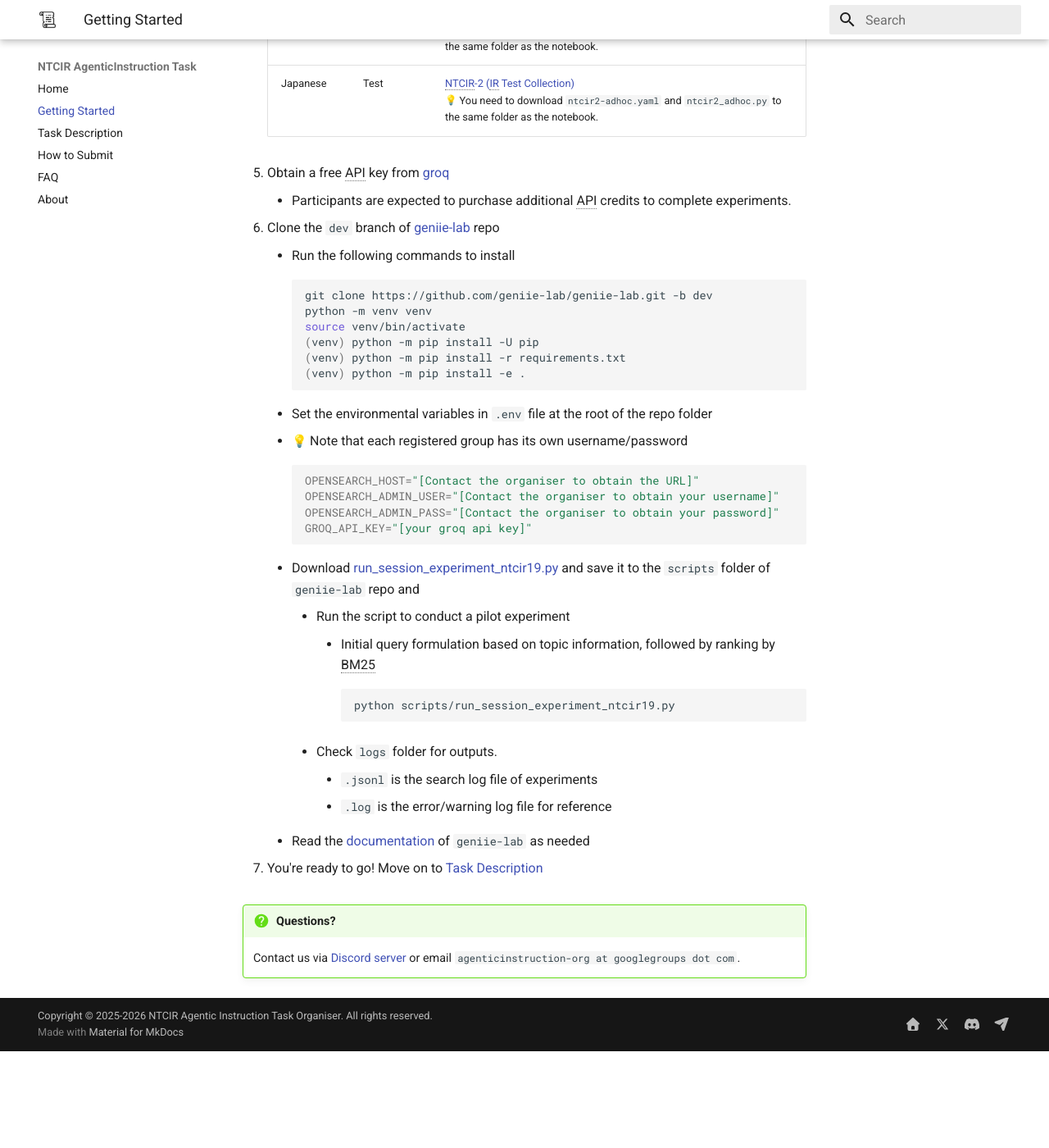
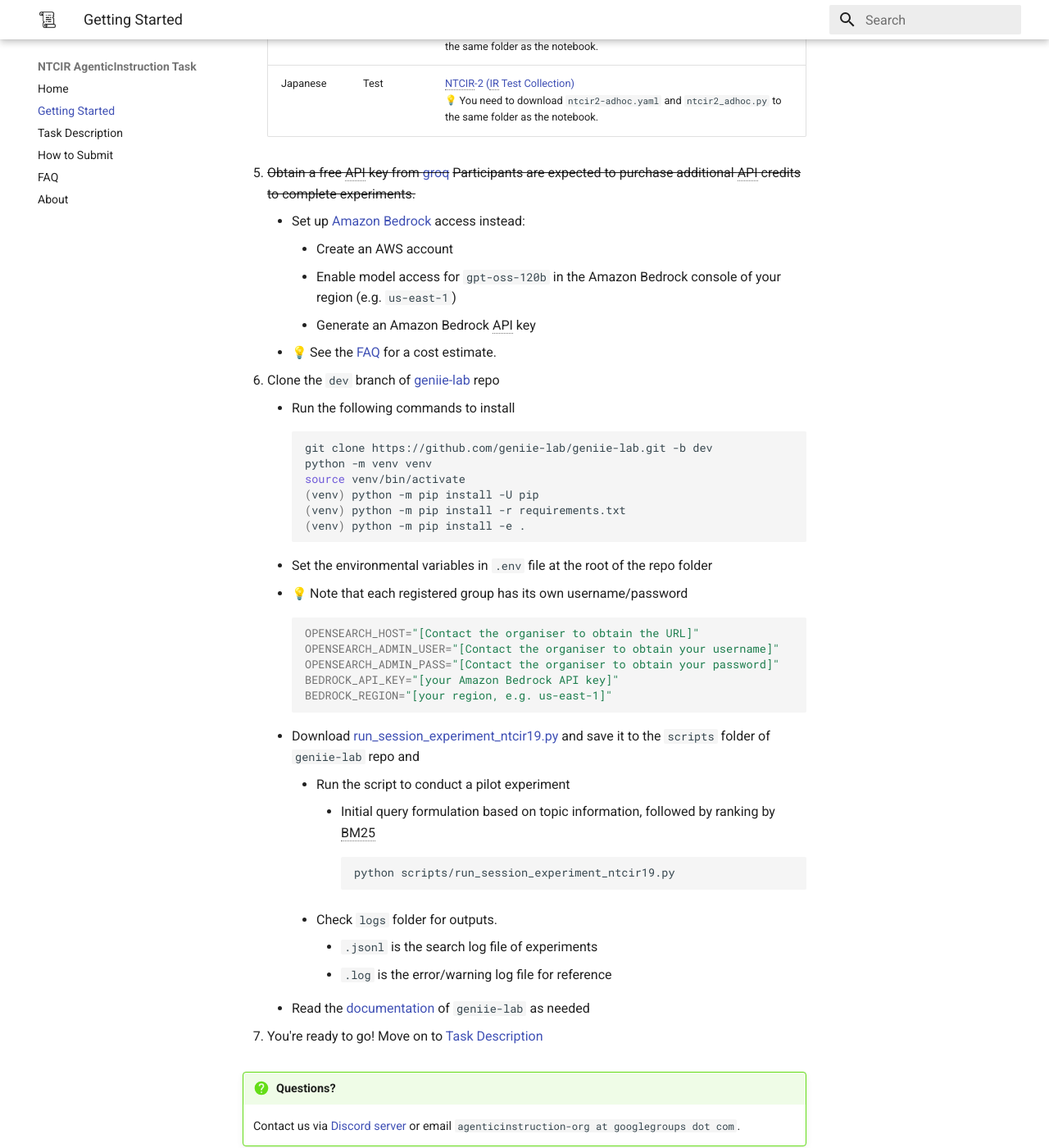
Before and after one commit to geniie-lab/ntcir, an MkDocs documentation site: the page built from docs/getting-started.md, in a window 1280 px wide and 1400 px high, scrolled down 849 px. Shown: the whole window at 82% size. Built offline with MkDocs 1.6.1 and Material for MkDocs 9.7.7, drawn with Linux system fonts in a browser that asks for light colours; emoji names are drawn with the system emoji font; before the commit the page ends 2131 px from its top, so only the background shows below that.

Commit message:
Switch task LLM access from groq to Amazon Bedrock
- getting-started: strike out the groq API key step, add Bedrock setup
  (AWS account, model access, API key) and swap .env variables to
  BEDROCK_API_KEY/BEDROCK_REGION
- run_session_experiment_ntcir19.py: type="bedrock" with the Bedrock
  model name openai.gpt-oss-120b
- faq: add a cost estimate entry for Bedrock usage

Requires geniie-lab dev with the bedrock provider (geniie-lab #38).

Co-Authored-By: Claude Opus 4.8 (1M context) <noreply@anthropic.com>

````diff
--- a/docs/getting-started.md
+++ b/docs/getting-started.md
@@ -21,8 +21,12 @@
     |Japanese|Train/Dev|[NTCIR-1 (IR and Term Extraction/Role Analysis Test Collections)](https://github.com/geniie-lab/geniie-backend/tree/dev/dataset/ntcir1-adhoc)<br/>:bulb: You need to download `ntcir1-adhoc.yaml` and `ntcir1_adhoc.py` to the same folder as the notebook.|
     |Japanese|Test|[NTCIR-2 (IR Test Collection)](https://github.com/geniie-lab/geniie-backend/tree/dev/dataset/ntcir2-adhoc)<br/>:bulb: You need to download `ntcir2-adhoc.yaml` and `ntcir2_adhoc.py` to the same folder as the notebook.|
 
-1. Obtain a free API key from [groq](https://groq.com/)
-    - Participants are expected to purchase additional API credits to complete experiments.
+1. ~~Obtain a free API key from [groq](https://groq.com/)~~ ~~Participants are expected to purchase additional API credits to complete experiments.~~
+    - Set up [Amazon Bedrock](https://aws.amazon.com/bedrock/) access instead:
+        - Create an AWS account
+        - Enable model access for `gpt-oss-120b` in the Amazon Bedrock console of your region (e.g. `us-east-1`)
+        - Generate an Amazon Bedrock API key
+    - :bulb: See the [FAQ](faq.md) for a cost estimate.
 
 1. Clone the `dev` branch of [geniie-lab](https://github.com/geniie-lab/geniie-lab/tree/dev) repo
     - Run the following commands to install
@@ -40,7 +44,8 @@
         OPENSEARCH_HOST="[Contact the organiser to obtain the URL]"
         OPENSEARCH_ADMIN_USER="[Contact the organiser to obtain your username]"
         OPENSEARCH_ADMIN_PASS="[Contact the organiser to obtain your password]"
-        GROQ_API_KEY="[your groq api key]"
+        BEDROCK_API_KEY="[your Amazon Bedrock API key]"
+        BEDROCK_REGION="[your region, e.g. us-east-1]"
         ```
     - Download [run_session_experiment_ntcir19.py](run_session_experiment_ntcir19.py) and save it to the `scripts` folder of `geniie-lab` repo and
         - Run the script to conduct a pilot experiment
--- a/docs/run_session_experiment_ntcir19.py
+++ b/docs/run_session_experiment_ntcir19.py
@@ -74,8 +74,8 @@ my_settings = ExperimentSettings(
     # ),
     models=[
         ModelDescription(
-            type="groq",
-            name="openai/gpt-oss-120b",
+            type="bedrock",
+            name="openai.gpt-oss-120b",
             token_length=128000,  # set to your model's max input token length
             system_prompt="You're a helpful assistant",
             temperature=0.0,
````
Also changed, not shown: docs/faq.md (+7 -0 lines).
